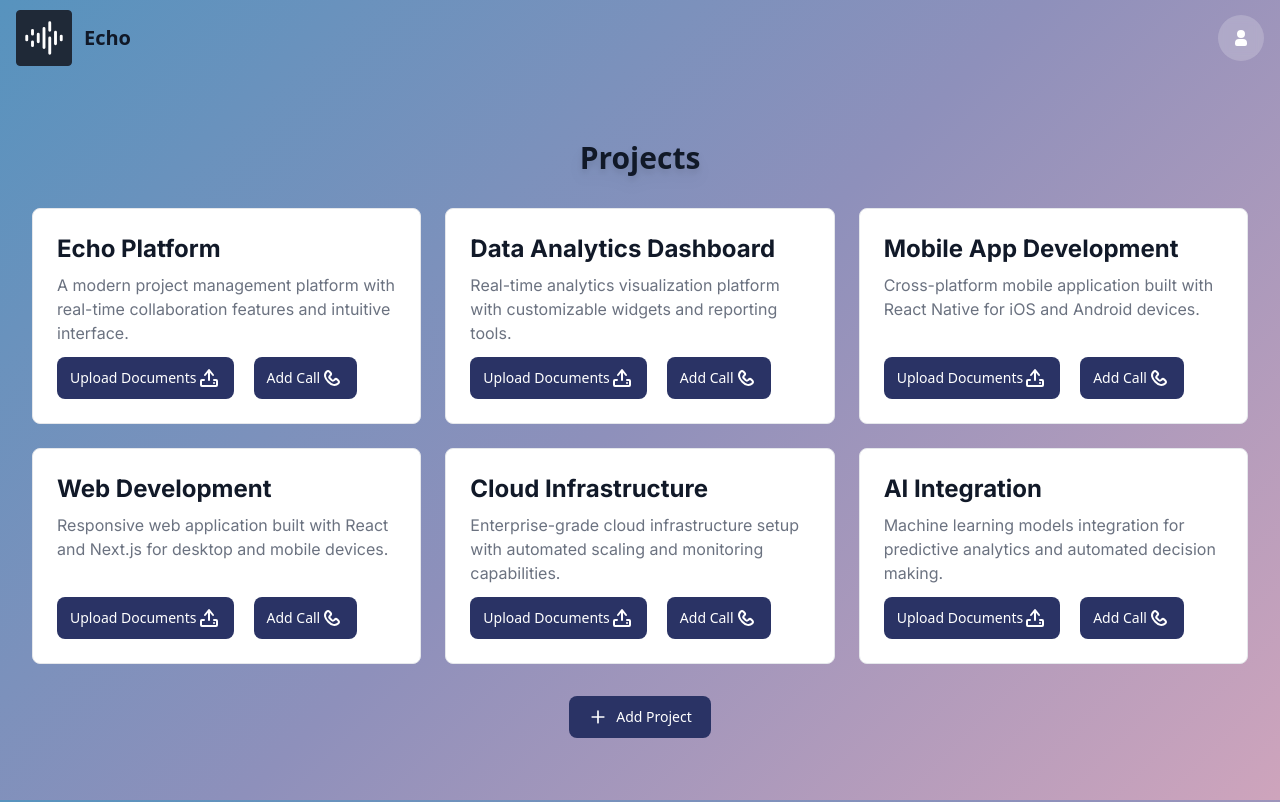
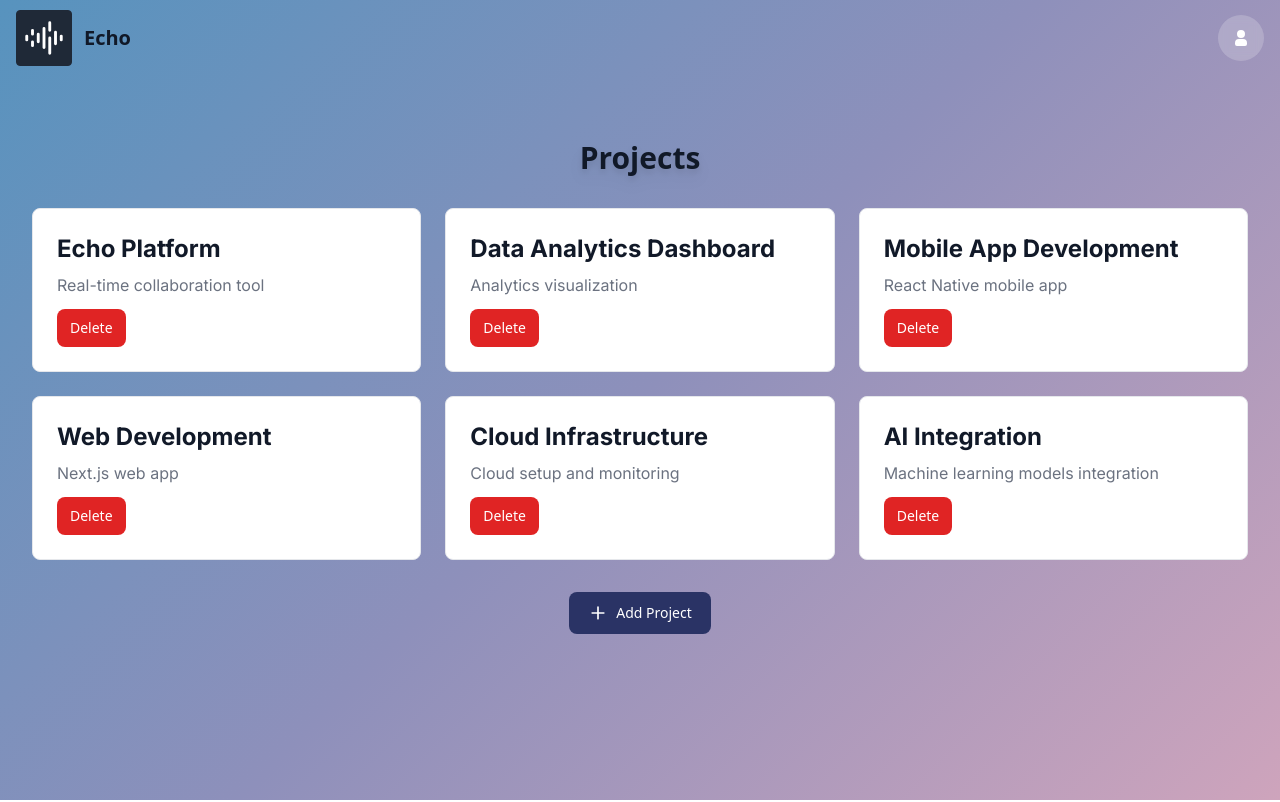
Before and after one commit to EchoRag/echo_fe, a React (Vite) app: page /projects in a window 1280 px wide. Built offline with nearby package versions, Linux system fonts and the light colour scheme; no server answers; sample sign-in values are in the browser's storage.

Commit message:
Update Projects.tsx
Added feature to delete a project.

```diff
--- a/src/pages/Projects.tsx
+++ b/src/pages/Projects.tsx
@@ -1,78 +1,101 @@
-import { useState } from 'react';
-import { Button } from 'flowbite-react';
-import { AddProjectModal } from '../components/AddProjectModal';
-
-// import { Card } from 'flowbite-react';
+import { useState } from "react";
+import { Button } from "flowbite-react";
+import { AddProjectModal } from "../components/AddProjectModal";
 
 interface Project {
   id: string;
   name: string;
   description: string;
-  status: 'active' | 'completed' | 'on-hold';
+  status: "active" | "completed" | "on-hold";
 }
 
 const mockProjects: Project[] = [
   {
-    id: '1',
-    name: 'Echo Platform',
-    description: 'A modern project management platform with real-time collaboration features and intuitive interface.',
-    status: 'active'
+    id: "1",
+    name: "Echo Platform",
+    description: "Real-time collaboration tool",
+    status: "active",
   },
   {
-    id: '2',
-    name: 'Data Analytics Dashboard',
-    description: 'Real-time analytics visualization platform with customizable widgets and reporting tools.',
-    status: 'completed'
+    id: "2",
+    name: "Data Analytics Dashboard",
+    description: "Analytics visualization",
+    status: "completed",
   },
   {
-    id: '3',
-    name: 'Mobile App Development',
-    description: 'Cross-platform mobile application built with React Native for iOS and Android devices.',
-    status: 'on-hold'
+    id: "3",
+    name: "Mobile App Development",
+    description: "React Native mobile app",
+    status: "on-hold",
   },
   {
-    id: '4',
-    name: 'Web Development',
-    description: 'Responsive web application built with React and Next.js for desktop and mobile devices.',
-    status: 'active'
-  }
-  ,
-  {
-    id: '5',
-    name: 'Cloud Infrastructure',
-    description: 'Enterprise-grade cloud infrastructure setup with automated scaling and monitoring capabilities.',
-    status: 'active'
+    id: "4",
+    name: "Web Development",
+    description: "Next.js web app",
+    status: "active",
   },
   {
-    id: '6',
-    name: 'AI Integration',
-    description: 'Machine learning models integration for predictive analytics and automated decision making.',
-    status: 'on-hold'
-  }
+    id: "5",
+    name: "Cloud Infrastructure",
+    description: "Cloud setup and monitoring",
+    status: "active",
+  },
+  {
+    id: "6",
+    name: "AI Integration",
+    description: "Machine learning models integration",
+    status: "on-hold",
+  },
 ];
 
 export default function Projects() {
   const [projects, setProjects] = useState<Project[]>(mockProjects);
   const [showModal, setShowModal] = useState(false);
 
-  const handleAddProject = (newProject: { name: string; description: string }) => {
+  const handleAddProject = (newProject: {
+    name: string;
+    description: string;
+  }) => {
     const newProjectWithId: Project = {
       id: (projects.length + 1).toString(),
       name: newProject.name,
       description: newProject.description,
-      status: 'active'
+      status: "active",
     };
 
     setProjects([...projects, newProjectWithId]);
     setShowModal(false);
   };
 
+  const handleDeleteProject = async (id: string) => {
+    try {
+      const response = await fetch(`http://localhost:9999/projects/${id}`, {
+        method: "DELETE",
+      });
+
+      if (response.ok) {
+        setProjects((prevProjects) =>
+          prevProjects.filter((project) => project.id !== id)
+        );
+      } else {
+        console.error("Failed to delete project");
+      }
+    } catch (error) {
+      console.error("Error deleting project:", error);
+    }
+  };
+
   return (
     <div className="container mx-auto px-4 py-8">
-      <h1 className="text-3xl font-bold text-gray-900 text-center mb-8 drop-shadow-lg">Projects</h1>
+      <h1 className="text-3xl font-bold text-gray-900 text-center mb-8 drop-shadow-lg">
+        Projects
+      </h1>
       <div className="grid grid-cols-1 md:grid-cols-2 lg:grid-cols-3 gap-6">
         {projects.map((project) => (
-          <div key={project.id} className="relative bg-white border border-gray-200 rounded-lg">
+          <div
+            key={project.id}
+            className="relative bg-white border border-gray-200 rounded-lg"
+          >
             <div className="flex flex-col items-start p-6 gap-3 w-full h-full">
               <div className="flex flex-col gap-2">
                 <h5 className="text-2xl font-bold text-gray-900 font-inter text-left">
@@ -83,17 +106,12 @@ export default function Projects() {
                 </p>
               </div>
               <div className="flex flex-row justify-start items-center gap-3 w-full mt-auto">
-                <button type="button" className="text-white bg-[#2A3365] hover:bg-blue-800 focus:ring-4 focus:outline-none focus:ring-blue-300 font-medium rounded-lg text-sm px-3 py-2  text-center inline-flex items-center me-2 dark:bg-blue-600 dark:hover:bg-blue-700 dark:focus:ring-blue-800">
-                  Upload Documents
-                  <svg className="w-6 h-6 dark:text-white" aria-hidden="true" xmlns="http://www.w3.org/2000/svg" width="24" height="24" fill="none" viewBox="0 0 24 24">
-                    <path stroke="currentColor" strokeLinecap="round" stroke-linejoin="round" stroke-width="2" d="M12 5v9m-5 0H5a1 1 0 0 0-1 1v4a1 1 0 0 0 1 1h14a1 1 0 0 0 1-1v-4a1 1 0 0 0-1-1h-2M8 9l4-5 4 5m1 8h.01" />
-                  </svg>
-                </button>
-                <button type="button" className="text-white bg-[#2A3365] hover:bg-blue-800 focus:ring-4 focus:outline-none focus:ring-blue-300 font-small rounded-lg text-sm px-3 py-2  text-center inline-flex items-center me-2 dark:bg-blue-600 dark:hover:bg-blue-700 dark:focus:ring-blue-800">
-                  Add Call
-                  <svg className="w-6 h-6 dark:text-white" aria-hidden="true" xmlns="http://www.w3.org/2000/svg" width="24" height="24" fill="none" viewBox="0 0 24 24">
-                    <path stroke="currentColor" strokeLinecap="round" stroke-linejoin="round" stroke-width="2" d="M18.427 14.768 17.2 13.542a1.733 1.733 0 0 0-2.45 0l-.613.613a1.732 1.732 0 0 1-2.45 0l-1.838-1.84a1.735 1.735 0 0 1 0-2.452l.612-.613a1.735 1.735 0 0 0 0-2.452L9.237 5.572a1.6 1.6 0 0 0-2.45 0c-3.223 3.2-1.702 6.896 1.519 10.117 3.22 3.221 6.914 4.745 10.12 1.535a1.601 1.601 0 0 0 0-2.456Z" />
-                  </svg>
+                <button
+                  type="button"
+                  className="text-white bg-red-600 hover:bg-red-800 focus:ring-4 focus:outline-none focus:ring-red-300 font-medium rounded-lg text-sm px-3 py-2 text-center inline-flex items-center"
+                  onClick={() => handleDeleteProject(project.id)}
+                >
+                  Delete
                 </button>
               </div>
             </div>
@@ -108,8 +126,20 @@ export default function Projects() {
           onClick={() => setShowModal(true)}
           data-testid="add-project-button"
         >
-          <svg className="w-5 h-5 mr-2" aria-hidden="true" xmlns="http://www.w3.org/2000/svg" fill="none" viewBox="0 0 24 24">
-            <path stroke="currentColor" strokeLinecap="round" strokeLinejoin="round" strokeWidth="2" d="M12 5v14m-7-7h14" />
+          <svg
+            className="w-5 h-5 mr-2"
+            aria-hidden="true"
+            xmlns="http://www.w3.org/2000/svg"
+            fill="none"
+            viewBox="0 0 24 24"
+          >
+            <path
+              stroke="currentColor"
+              strokeLinecap="round"
+              strokeLinejoin="round"
+              strokeWidth="2"
+              d="M12 5v14m-7-7h14"
+            />
           </svg>
           Add Project
         </Button>
```
